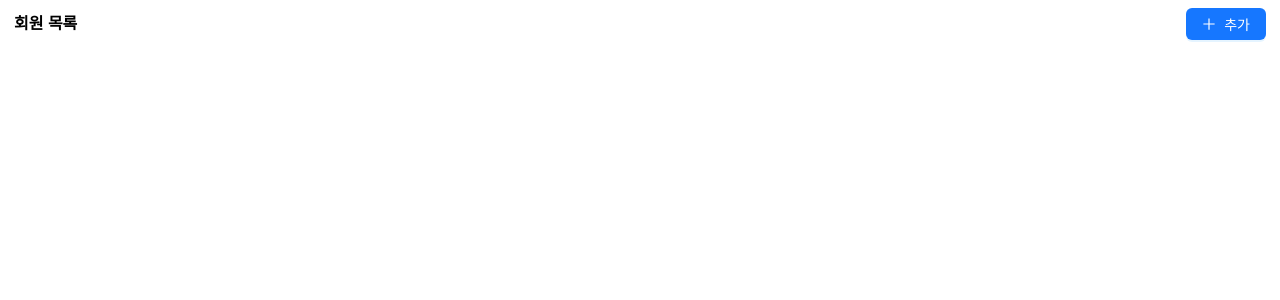
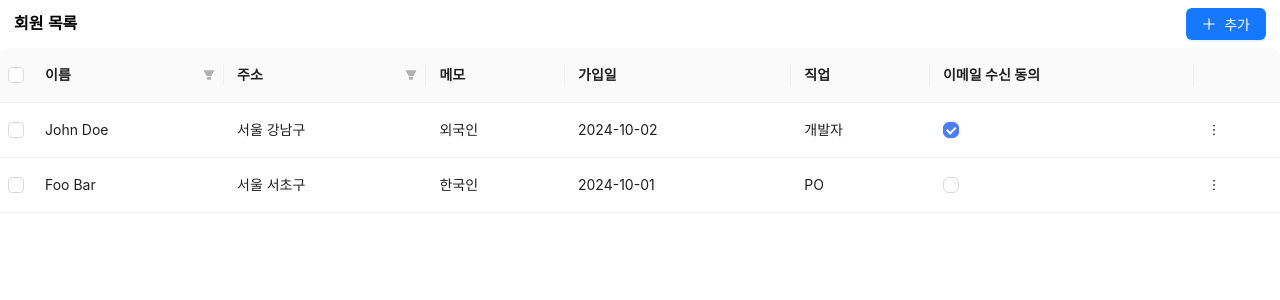
Before and after one commit to mmarong-hw/record_table, a React (Vite) app: page / in a window 1280 px wide. Shown: the top 300 px of the page. Built offline with nearby package versions, Linux system fonts and the light colour scheme.

Commit message:
chore: 일단 더미 데이터로 RecordTable 디자인 소소하게 처리중

```diff
--- a/package.json
+++ b/package.json
@@ -12,6 +12,7 @@
   "dependencies": {
     "@ant-design/icons": "^6.0.0",
     "antd": "^5.26.3",
+    "class-variance-authority": "^0.7.1",
     "dayjs": "^1.11.13",
     "lodash": "^4.17.21",
     "react": "^19.1.0",
--- a/src/App.css
+++ b/src/App.css
@@ -54,3 +54,30 @@
   width: 22px;
   height: 22px;
 }
+
+.custom-table-cell.custom-table-cell.ant-table-cell {
+  padding: 8px 13px;
+}
+
+.custom-table-cell .ant-checkbox-inner {
+  background: #fff;
+  border-radius: 6px;
+}
+
+.custom-table-cell .ant-checkbox-checked .ant-checkbox-inner {
+  background: #4A7CFE;
+  border-color: #4A7CFE;
+}
+
+.custom-table-cell .ant-checkbox-checked .ant-checkbox-inner::after {
+  border-color: #fff;
+}
+
+.custom-dropdown.custom-dropdown .ant-dropdown-menu .ant-dropdown-menu-item {
+  padding: 0;
+  border-bottom: 1px solid rgba(0, 0, 0, 0.06);
+}
+
+.custom-dropdown.custom-dropdown .ant-dropdown-menu .ant-dropdown-menu-item:last-child {
+  border-bottom: 0;
+}
--- a/src/App.tsx
+++ b/src/App.tsx
@@ -1,11 +1,13 @@
 import './App.css'
 import { Header } from './components/Header';
+import { RecordTable } from './components/RecordTable';
 
 function App() {
 
   return (
     <>
       <Header />
+      <RecordTable />
     </>
   )
 }
--- /dev/null
+++ b/src/components/DropdownItem.module.css
@@ -0,0 +1,35 @@
+.clearButton {
+  background: none;
+  border: none;
+  padding: 0;
+  margin: 0;
+  font: inherit;
+  color: inherit;
+  cursor: pointer;
+  text-align: inherit;
+  line-height: inherit;
+  appearance: none;
+  -webkit-appearance: none;
+  -moz-appearance: none;
+}
+
+.dropdownItem {
+  font-size: 14px;
+  line-height: 22px;
+  font-weight: 400;
+  text-align: left;
+  white-space: nowrap;
+  width: 173px;
+  padding: 5px 12px;
+  overflow: hidden;
+  text-overflow: ellipsis;
+  border-bottom: 1px solid rgba(0, 0, 0, 0.06);
+}
+
+.dropdownItem:last-child {
+  border: 0;
+}
+
+.textColorRed {
+  color: #FF4D4F;
+}
--- /dev/null
+++ b/src/components/DropdownItem.tsx
@@ -0,0 +1,11 @@
+import { cx } from "class-variance-authority";
+import styles from "./DropdownItem.module.css";
+
+interface Props {
+  textColor?: "red" | "default";
+  children: React.ReactNode;
+}
+
+export function DropdownItem({ children, textColor = "default" }: Props) {
+  return <button className={cx(styles.clearButton, styles.dropdownItem, textColor === "red" && styles.textColorRed)}>{children}</button>;
+}
--- /dev/null
+++ b/src/components/RecordTable.tsx
@@ -0,0 +1,119 @@
+import { Table, Checkbox, Dropdown, Menu } from "antd";
+import { MoreOutlined } from "@ant-design/icons";
+import { DropdownItem } from "./DropdownItem";
+
+const columns = [
+  {
+    title: "이름",
+    dataIndex: "name",
+    key: "name",
+    filters: [
+      { text: "John Doe", value: "John Doe" },
+      { text: "Foo Bar", value: "Foo Bar" },
+    ],
+    onFilter: (value: string, record: any) => record.name.includes(value),
+  },
+  {
+    title: "주소",
+    dataIndex: "address",
+    key: "address",
+    filters: [
+      { text: "강남구", value: "강남구" },
+      { text: "서초구", value: "서초구" },
+    ],
+    onFilter: (value: string, record: any) => record.address.includes(value),
+  },
+  {
+    title: "메모",
+    dataIndex: "note",
+    key: "note",
+  },
+  {
+    title: "가입일",
+    dataIndex: "registeredAt",
+    key: "registeredAt",
+  },
+  {
+    title: "직업",
+    dataIndex: "job",
+    key: "job",
+  },
+  {
+    title: "이메일 수신 동의",
+    dataIndex: "emailAgreed",
+    key: "emailAgreed",
+    render: (value: boolean) => <Checkbox checked={value} disabled />,
+  },
+  {
+    key: "action",
+    render: (_text, record) => {
+      const items = [
+        {
+          key: "edit",
+          label: <DropdownItem>수정</DropdownItem>,
+          onClick: () => {
+            console.log("Edit clicked for:", record);
+          },
+        },
+        {
+          key: "delete",
+          label: <DropdownItem textColor="red">삭제</DropdownItem>,
+          onClick: () => {
+            console.log("Delete clicked for:", record);
+          },
+        },
+      ];
+
+      return (
+        <Dropdown
+          menu={{
+            items: items.map(({ onClick, ...rest }) => ({
+              ...rest,
+              onClick: () => onClick(record), // ✅ record 넘겨주기
+            })),
+          }}
+          overlayClassName="custom-dropdown"
+          trigger={["click"]}
+        >
+          <MoreOutlined />
+        </Dropdown>
+      );
+    },
+  },
+];
+
+const data = [
+  {
+    key: "1",
+    name: "John Doe",
+    address: "서울 강남구",
+    note: "외국인",
+    registeredAt: "2024-10-02",
+    job: "개발자",
+    emailAgreed: true,
+  },
+  {
+    key: "2",
+    name: "Foo Bar",
+    address: "서울 서초구",
+    note: "한국인",
+    registeredAt: "2024-10-01",
+    job: "PO",
+    emailAgreed: false,
+  },
+];
+
+export function RecordTable() {
+  return (
+    <Table
+      className="custom-table"
+      rowSelection={{}}
+      columns={columns.map(column => ({
+        ...column,
+        className: 'custom-table-cell',
+      }))}
+      dataSource={data}
+      pagination={false}
+    />
+  );
+}
```
Also changed, not shown: 1 other file (tests, documents, lock files or other folders).
